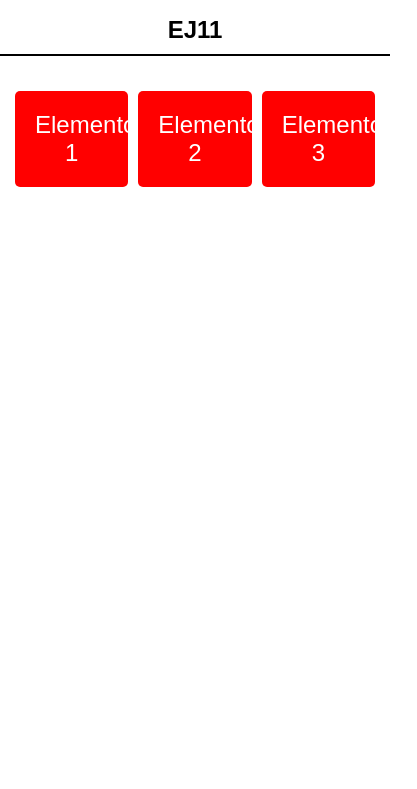
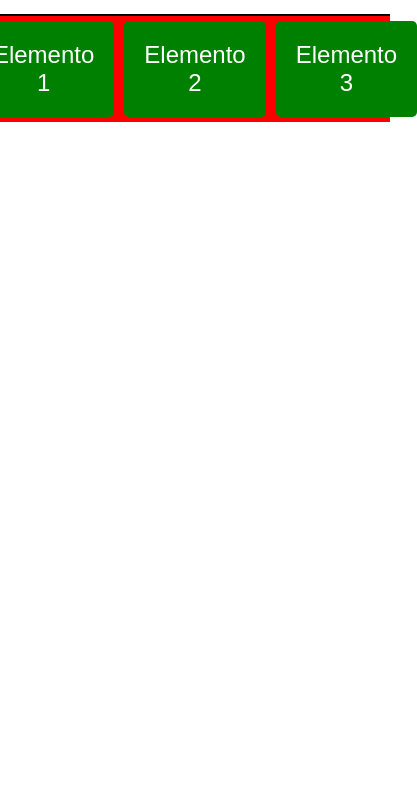
Before and after one commit to eliodavila/desarrolloWEB_practica, a plain HTML site: page Apuntes de la materia/practica css/ejercicio 27.html in a window 390 px wide. Shown: the part 73-862 px from the top of the page, 417 px wide, since content can reach past the window. Drawn offline with Linux system fonts and the light colour scheme.

Commit message:
Esto es del 28 de junio

```diff
--- a/Apuntes de la materia/practica css/ejercicio 27.html
+++ b/Apuntes de la materia/practica css/ejercicio 27.html
@@ -16,57 +16,64 @@
             font-family: Arial, sans-serif;
             margin: 0;
             padding: 0;
-
             height: 100vh; /* Altura de la pantalla completa */
             width: 100vw;
             box-sizing: border-box;
         }
         h1, h2 {
             border-bottom: 2px solid #000;
-            margin: 20px 0;
+            margin: 0;
             padding-bottom: 10px;
             width: 100%; /* Ancho completo */
-            text-align: center;
         }
         .contenedor {
             display: flex;
-            width: 100%;
-            max-width: 600px; /* Tamaño máximo del contenedor */
-            margin: 0 auto; /* Centrado horizontal */
-            padding: 10px;
+            justify-content:space-between;
+            width: 100%; /* Ancho completo */
+            padding: 0;
             box-sizing: border-box;
+            background-color: rgb(0, 0, 255);
         }
         .elemento {
-            background-color: blue; /* Fondo azul */
+            background-color: rgb(0, 0, 139); /* Fondo azul */
             color: white; /* Color del texto */
             font-size: 1.5rem; /* Tamaño del texto */
             padding: 20px;
             text-align: center; /* Centrado del texto */
             border-radius: 5px; /* Bordes redondeados */
-            flex: 1; /* Ocupa todo el espacio disponible */
             margin: 5px; /* Espacio entre los elementos */
+            flex: 0 1 auto; /* Ocupa solo el espacio necesario */
+            /*
+            Shorthand de la sintaxis
+            flex-grow, flex-shrink, y flex-basis
+            */
         }
 
         /* Media Queries */
         @media (max-width: 800px) {
             .contenedor {
-                flex-direction: column; /* Apila los elementos verticalmente */
+                flex-direction: row; /* Apila los elementos horizontalmente */
+                justify-content:flex-end;
+                background-color: rgb(0, 255, 0);
+            }
+            .elemento {
+                background-color: rgb(0, 0, 139); /* Fondo verde */
+                margin: 10px 5px; /* Espacio entre los elementos */
+                flex: 0 1 auto; /* Ocupa solo el espacio necesario */
+            }
+        }
+
+        @media (max-width: 600px) {
+            .contenedor {
+                flex-direction: row; /* Apila los elementos horizontalmente */
+                justify-content:center;
+                background-color: rgb(255, 0, 0);
             }
             .elemento {
                 background-color: green; /* Fondo verde */
-                margin: 10px 0; /* Espacio entre los elementos */
-            }
-        }
-
-        @media (max-width: 500px) {
-            .contenedor {
-                flex-direction: row; /* Apila los elementos horizontalmente */
-                flex-wrap: wrap; /* Permite el ajuste de elementos en nuevas filas */
-            }
-            .elemento {
-                background-color: red; /* Fondo rojo */
-                width: calc(33.33% - 10px); /* Ancho de un tercio menos el margen */
+                width: auto; /* Ancho automático */
                 margin: 5px; /* Espacio entre los elementos */
+                flex: 0 1 auto; /* Ocupa solo el espacio necesario */
             }
         }
     </style>
```
